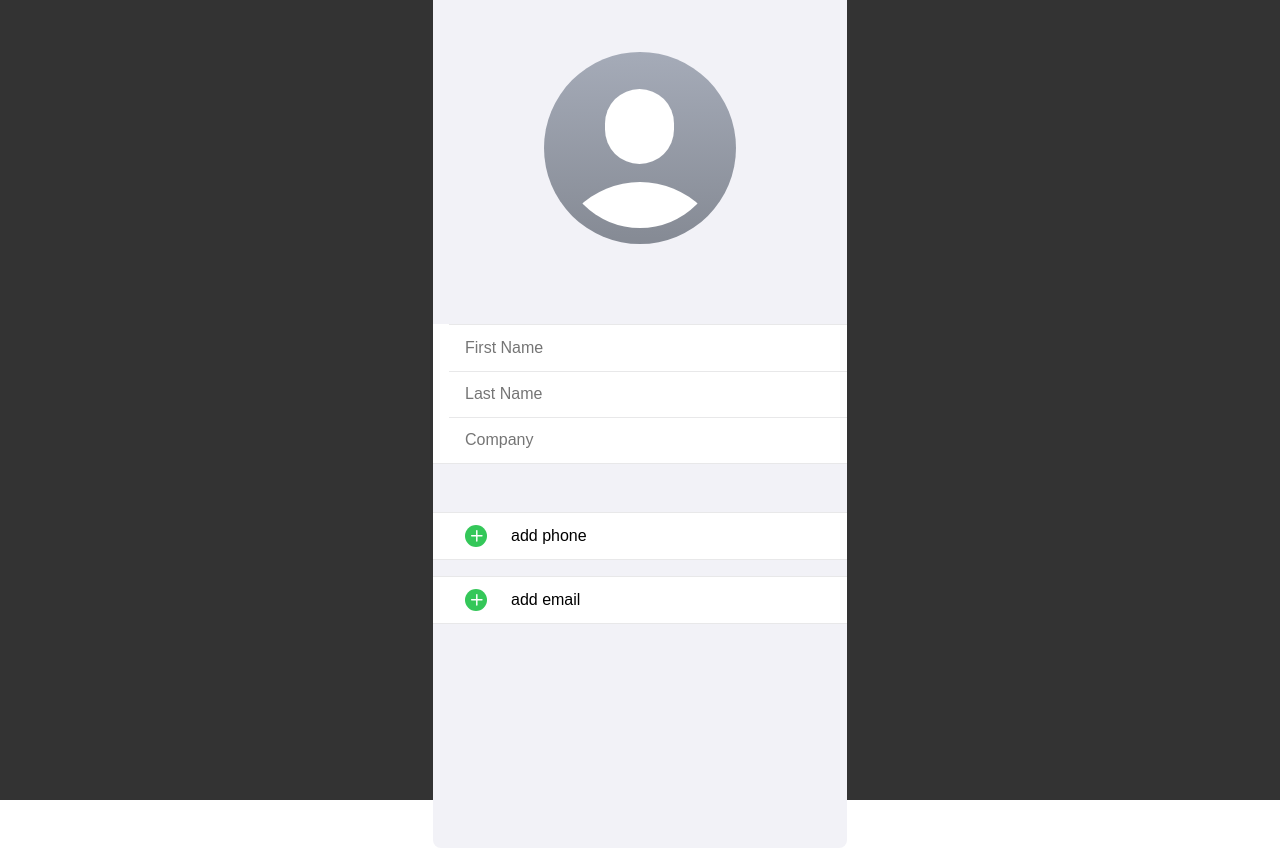
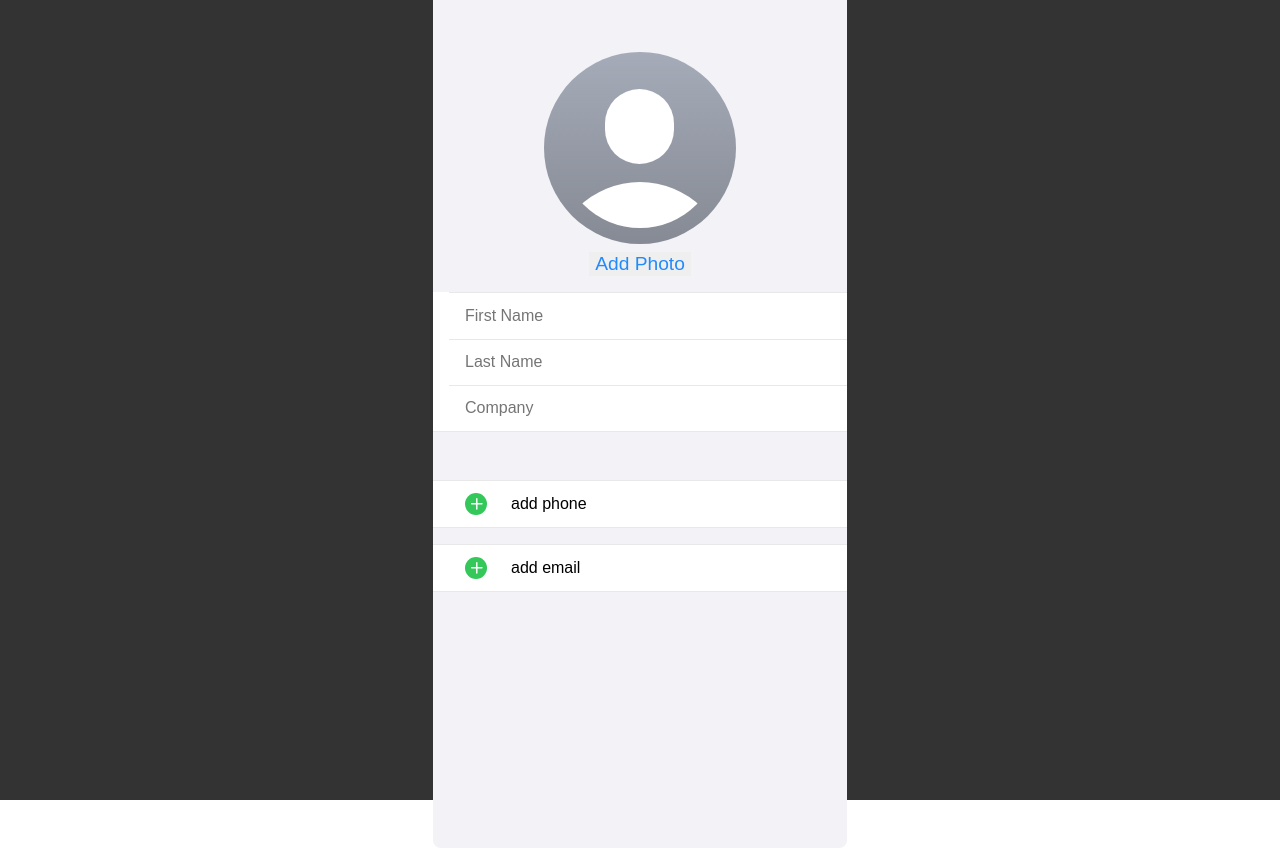
Before and after one commit to dararod/ios-contacts-clone, a React (Create React App) app: page /new in a window 1280 px wide. Built offline with nearby package versions, Linux system fonts and the light colour scheme.

Commit message:
add: add photo button in create contact component

```diff
--- a/src/components/CreateContact/CreateContact.css
+++ b/src/components/CreateContact/CreateContact.css
@@ -91,11 +91,11 @@
   height: 12rem;
   justify-content: center;
   margin: 0;
-  margin-bottom: 5rem;
+  margin-bottom: .5rem;
   width: 12rem;
 }
 
-#avatar2 {
+#avatar-border {
   background-color: transparent;
   border-radius: 5rem;
   height: 10rem;
@@ -103,7 +103,7 @@
   width: 10rem;
 }
 
-#avatar1 {
+#avatar-head {
   background-color: #fff;
   border-radius: 3rem;
   margin-bottom: .2rem;
@@ -128,4 +128,13 @@
   display: flex;
   align-items: center;
   justify-content: center;
+  flex-direction: column;
 }
+
+#create-contact-add-photo {
+  border: none;
+  color: #218afd;
+  cursor: pointer;
+  font-size: 1.2rem;
+  margin-bottom: 1rem;
+}
--- a/src/components/CreateContact/index.jsx
+++ b/src/components/CreateContact/index.jsx
@@ -18,11 +18,12 @@ export default function CreateContact() {
       </nav>
       <div id='avatar-box'>
       <div className="avatar">
-        <div id="avatar2">
-          <div id="avatar1"></div>
+        <div id="avatar-border">
+          <div id="avatar-head"></div>
           <div id="avatar-body"></div>
         </div>
       </div>
+      <button id='create-contact-add-photo'>Add Photo</button>
       </div>
       <div className="contact-input">
         <input placeholder="First Name"></input>
```
